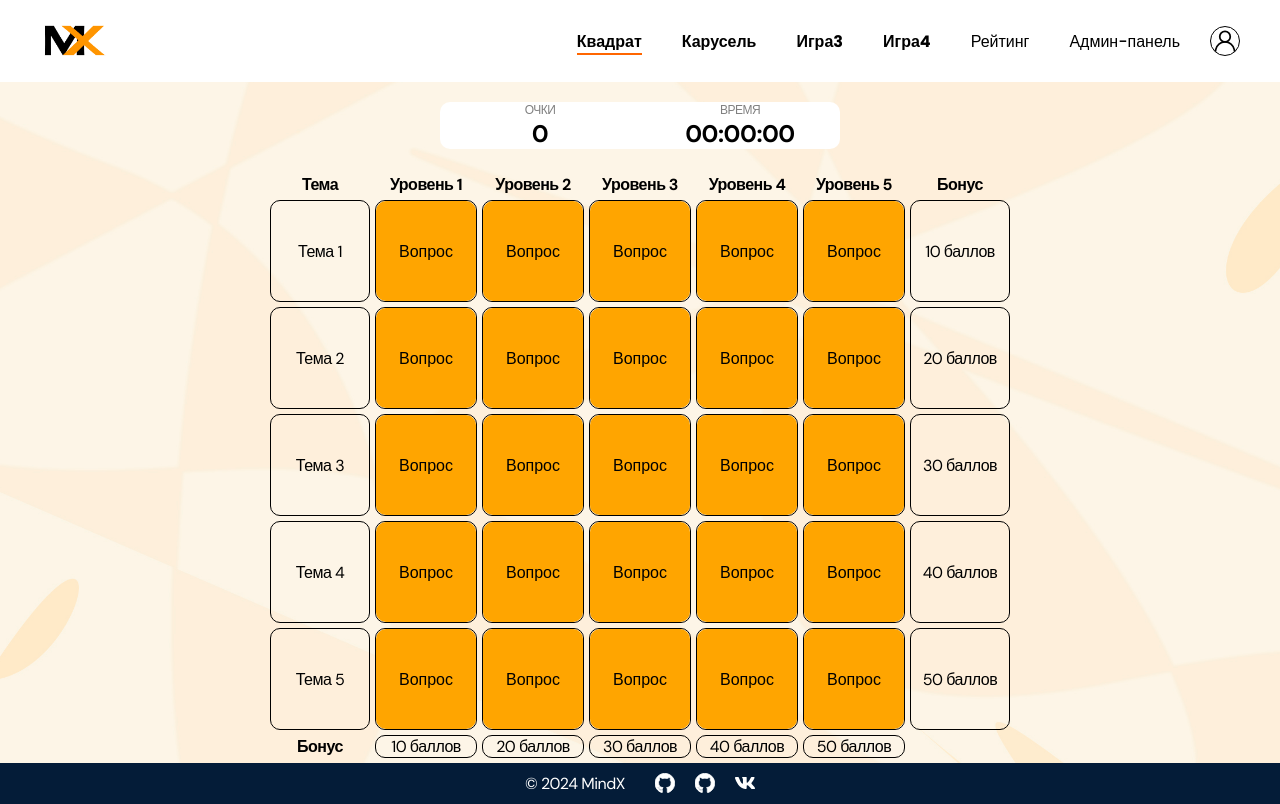
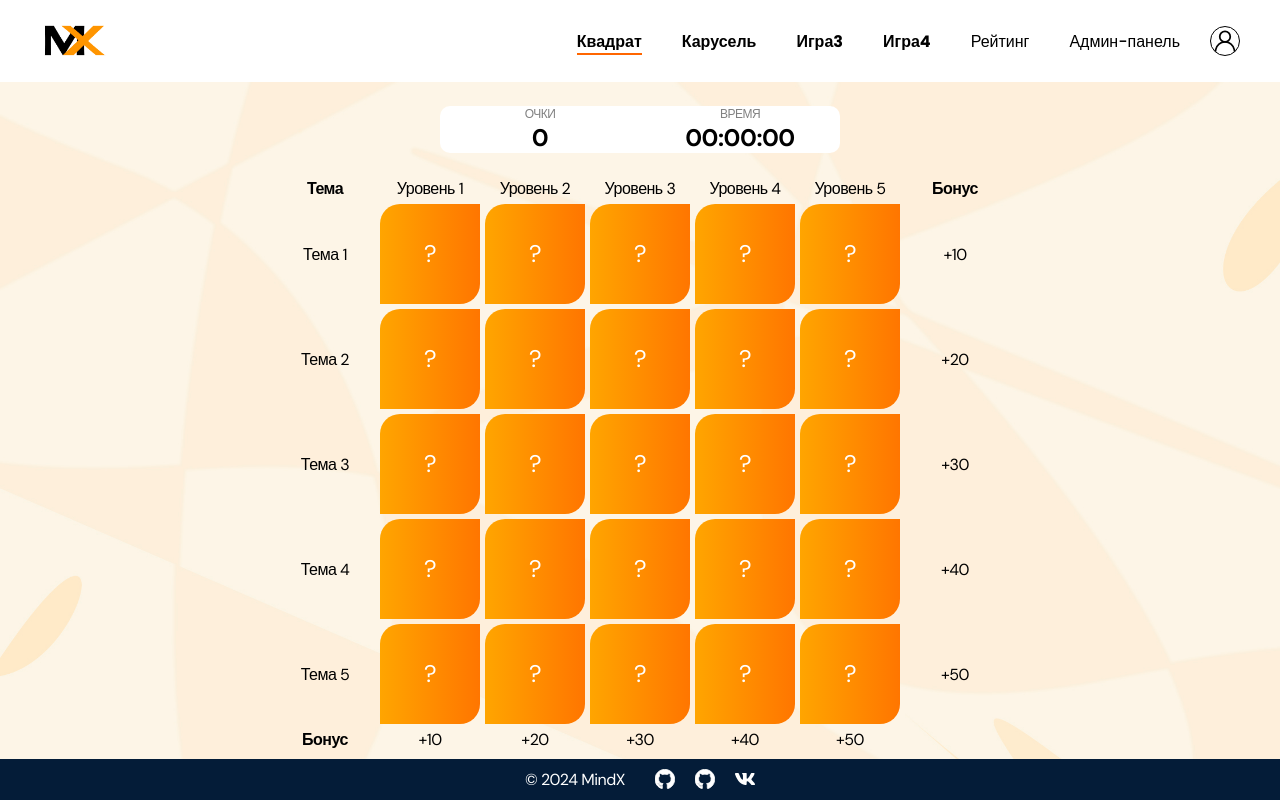
Before and after one commit to ntlifee/olympiad-games, a React (Create React App) app in the folder client/: page /square in a window 1280 px wide. Built offline with nearby package versions, Linux system fonts and the light colour scheme.

Commit message:
Добавил стили для квадрата

```diff
--- a/client/src/components/QuestionButton/QuestionButton.jsx
+++ b/client/src/components/QuestionButton/QuestionButton.jsx
@@ -1,8 +1,9 @@
 import './questionButton.css'
 
-const QuestionButton = () => {
+const QuestionButton = (props) => {
+    const { level } = props;
     return (
-        <button className="question-button">Вопрос</button>
+        <a href='#' className='question-button'>{level ? level * 10 : '?'}</a>
     );
 }
 
--- a/client/src/components/QuestionButton/questionButton.css
+++ b/client/src/components/QuestionButton/questionButton.css
@@ -1,6 +1,54 @@
 .question-button{
-    width: 100px;
-    height: 100px;
-    background-color: orange;
-    border-radius: 10px;
+  position: relative;
+  display: flex;
+  width: 100px;
+  height: 100px;
+  text-align: center;
+  line-height: 60px;
+  color: #fff;
+  font-size: 24px;
+  text-transform: uppercase;
+  text-decoration: none;
+  font-family: 'DM Sans', sans-serif;
+  box-sizing: border-box;
+  background: linear-gradient(90deg, orange, #f60, #ffeb3b, orange);
+  background-size: 400%;
+  border-radius: 20px 0 20px 0;
+  z-index: 1;
+  align-items: center;
+  justify-content: center;
 }
+
+.question-button:hover {
+  animation: animate 8s linear infinite;
+}
+
+@keyframes animate {
+  0% {
+    background-position: 0%;
+  }
+  100% {
+    background-position: 400%;
+  }
+}
+
+.question-button:before {
+  content: "";
+  position: absolute;
+  top: -5px;
+  right: -5px;
+  bottom: -5px;
+  left: -5px;
+  z-index: -1;
+  background: linear-gradient(90deg, orange, #f60, #ffeb3b, orange);
+  background-size: 400%;
+  border-radius: 20px 0 20px 0;
+  opacity: 0;
+  transition: .5s;
+}
+
+.question-button:hover:before {
+  filter: blur(20px);
+  opacity: 1;
+  animation: animate 8s linear infinite;
+}
--- a/client/src/pages/SquareGame/SquareGame.jsx
+++ b/client/src/pages/SquareGame/SquareGame.jsx
@@ -23,7 +23,7 @@ const SquareGame = (props) => {
                         <thead>
                             <tr>
                                 <th>Тема</th>
-                                {levels.map(level => (<th key={level}>Уровень {level}</th>))}
+                                {levels.map(level => (<td key={level}>Уровень {level}</td>))}
                                 <th>Бонус</th>
                             </tr>
                         </thead>
@@ -36,12 +36,12 @@ const SquareGame = (props) => {
                                             <QuestionButton />
                                         </td>
                                     ))}
-                                    <td className="bonus">{(i + 1) * 10} баллов</td>
+                                    <td className="bonus">+{(i + 1) * 10}</td>
                                 </tr>
                             ))}
                             <tr>
                                 <th>Бонус</th>
-                                {levels.map(level => (<td key={level}>{level * 10} баллов</td>))}
+                                {levels.map(level => (<td key={level}>+{level * 10}</td>))}
                             </tr>
                         </tbody>
                     </table>
--- a/client/src/pages/SquareGame/squaregame.css
+++ b/client/src/pages/SquareGame/squaregame.css
@@ -19,6 +19,12 @@ table{
     border-spacing: 5px;
 }
 
+td, th{
+    font-family: 'DM Sans', sans-serif;
+}
+
 td{
-    border-radius: 10px;
+    border-radius: 20px 0 20px 0;
+    position: relative;
+    border: none;
 }
```
